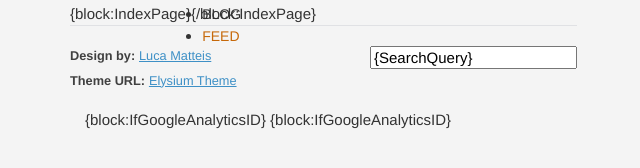
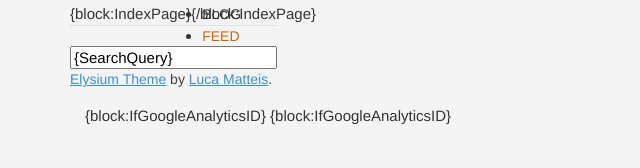
Before and after one commit to lmatteis/grinfo-tumblr, a plain HTML site: page index.html in a window 1280 px wide. Shown: the part 140-308 px from the top of the page, without its empty margins (0-640 px from the left). Drawn offline with nearby package versions, Linux system fonts and the light colour scheme; a script that the page names is missing.

Commit message:
changed footer

```diff
--- a/index.html
+++ b/index.html
@@ -828,14 +828,9 @@ display: block;
         <form action="/search" method="get" style="float:right">
           <input type="text" name="q" value="{SearchQuery}" placeholder="Search"/>
         </form>
-        <div class="bioinfo">
-          <dl>
-            <dt>Design by</dt>
-            <dd><a href="http://pseudocodice.com">Luca Matteis</a></dd>
-            <dt>Theme URL</dt>
-            <dd><a href="http://elysium-theme.tumblr.com/">Elysium Theme</a></dd>
-          </dl>
-        </div><!-- /bioinfo -->
+        <p>
+          <a href="http://elysium-theme.tumblr.com/">Elysium Theme</a> by <a href="http://pseudocodice.com" class="external">Luca Matteis</a>.<br>
+        </p>
       </div>
     </div>
   </div><!-- /footer -->
```
